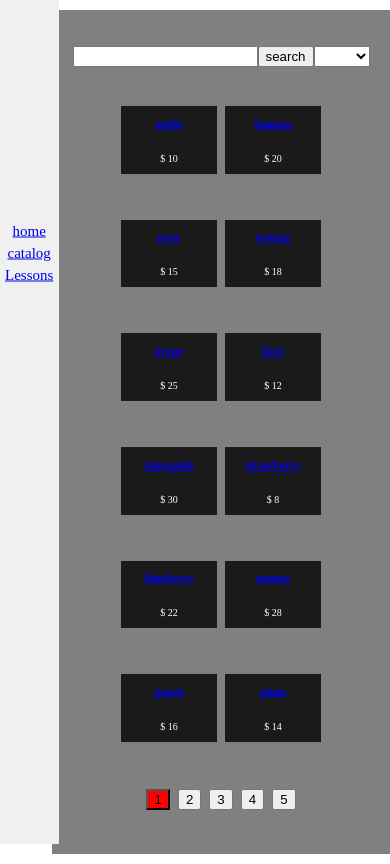
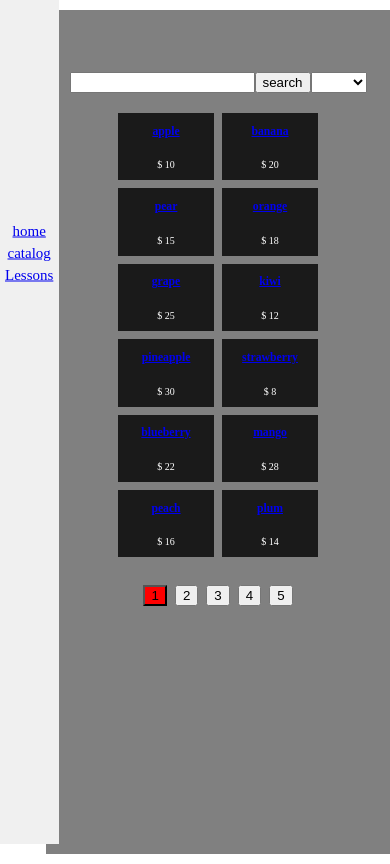
Before and after one commit to DmitriStark/Eccomerse-client, a React (Vite) app: page /products in a window 390 px wide. Built offline with nearby package versions, Linux system fonts and the light colour scheme.

Commit message:
css games

```diff
--- a/src/index.css
+++ b/src/index.css
@@ -123,12 +123,8 @@ nav {
   .main {
     margin: 10px;
     flex: 1;
-    padding: 20px;
+    padding: 15%;
     margin-left: 15%;
-    display: flex;
-    flex-direction: column;
-    justify-content: space-between;
-    align-items: center;
     min-height: 100vh;
     width: calc(100vw - 15%);
     /* Adjusted width to take into account the margin-left */
```
